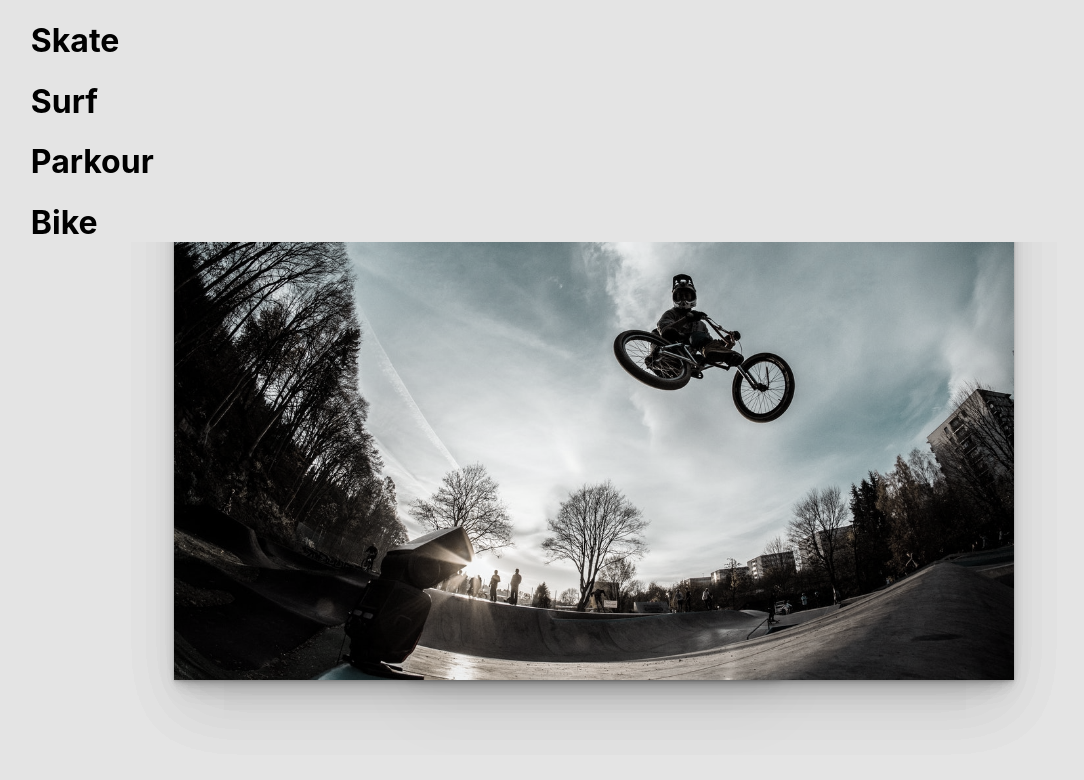
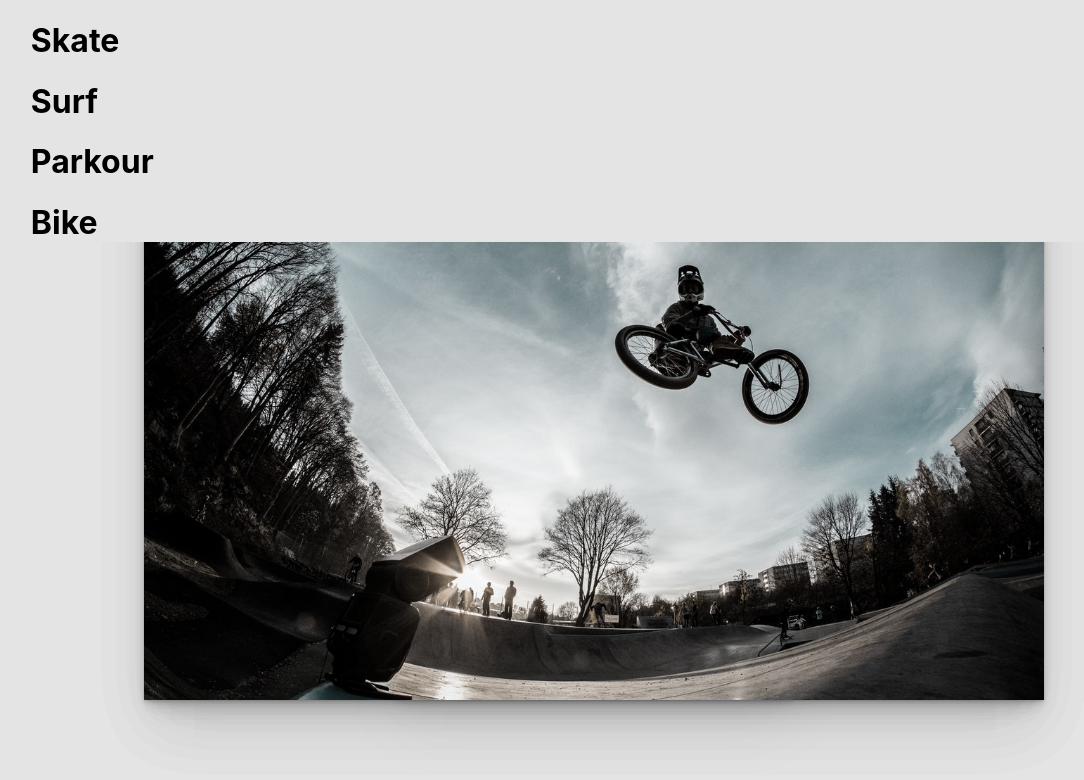
Before and after one commit to nicolasGolob/extrem-sports-3D, a React (Create React App) app: page / in a window 1280 px wide. Shown: the top 780 px of the page, without its empty margins (46-1130 px from the left). Built offline with nearby package versions, Linux system fonts and the light colour scheme.

Commit message:
image effects adjustments

```diff
--- a/src/App.css
+++ b/src/App.css
@@ -1,4 +1,3 @@
 *{
   background: #e4e4e4;
-
 }
--- a/src/page/Home.css
+++ b/src/page/Home.css
@@ -2,7 +2,6 @@
     padding:0 6vw;
     z-index: 99;
 }
-
 .image-container{
     display: flex;
     justify-content: center;
@@ -18,13 +17,13 @@
 img {
     position: absolute;
     width: auto;
-    height: 70vh;
+    height: 75vh;
     transition: transform 0.1s ease-in-out;
     filter: grayscale(0.7);
     z-index: 98;
     box-shadow: 0 1px 2px rgba(0, 0, 0, 0.04), 0 2px 4px rgba(0, 0, 0, 0.04), 0 4px 8px rgba(0, 0, 0, 0.04), 0 8px 16px rgba(0, 0, 0, 0.04), 0 16px 32px rgba(0, 0, 0, 0.04), 0 32px 64px rgba(0, 0, 0, 0.04);
 }
 
-img .active {
+.image-container img.active {
     z-index: 99;
 }
```
